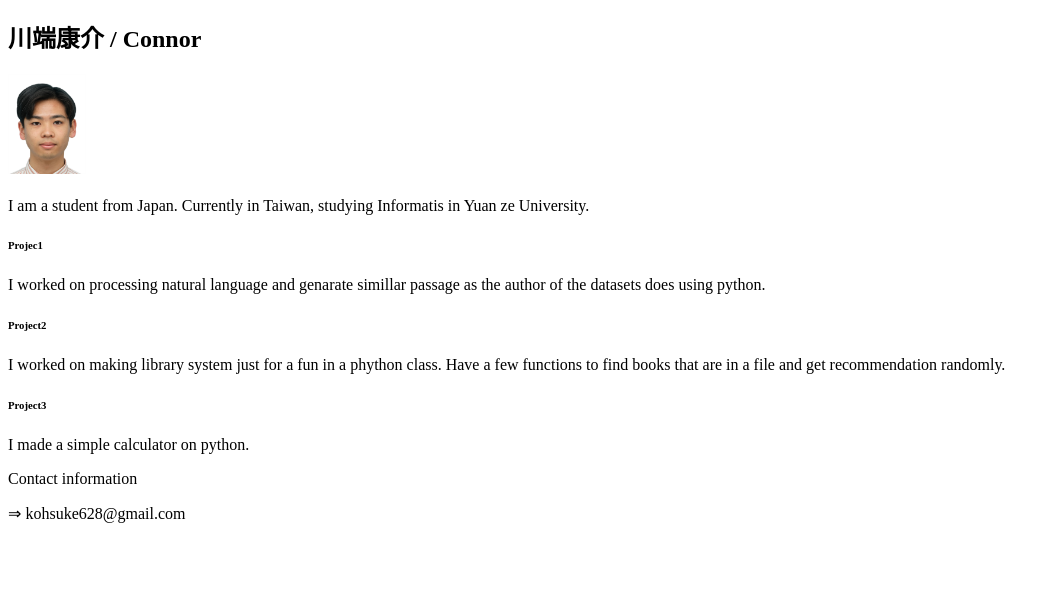
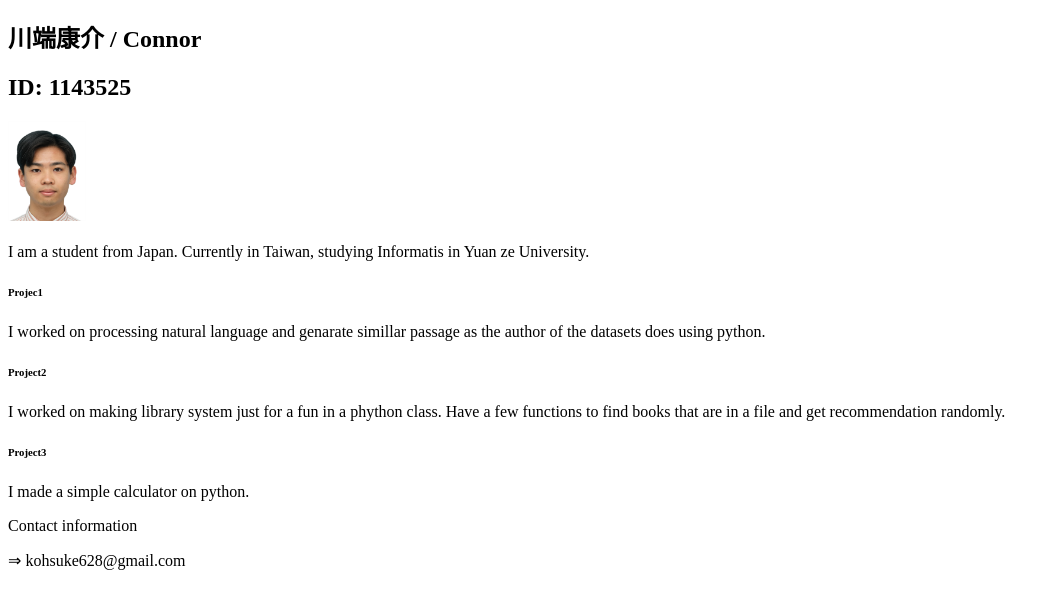
Before and after one commit to kohsuke628/portfolio-kohsuke, a plain HTML site: page index.html in a window 1280 px wide. Shown: the part 61-670 px from the top of the page, without its empty margins (0-1060 px from the left). Drawn offline with Linux system fonts and the light colour scheme.

Commit message:
Update index.html

```diff
--- a/index.html
+++ b/index.html
@@ -9,6 +9,7 @@
 
     <h1>Kohsuke Kawabata</h1>
     <h2> 川端康介 / Connor</h2>
+    <h2> ID: 1143525 </h2>
         <img src="川端康介.jpeg" alt="" height="100">
     <h3></h3>
     <p>I am a student from Japan. Currently in Taiwan, studying Informatis in Yuan ze University.</p>
```
